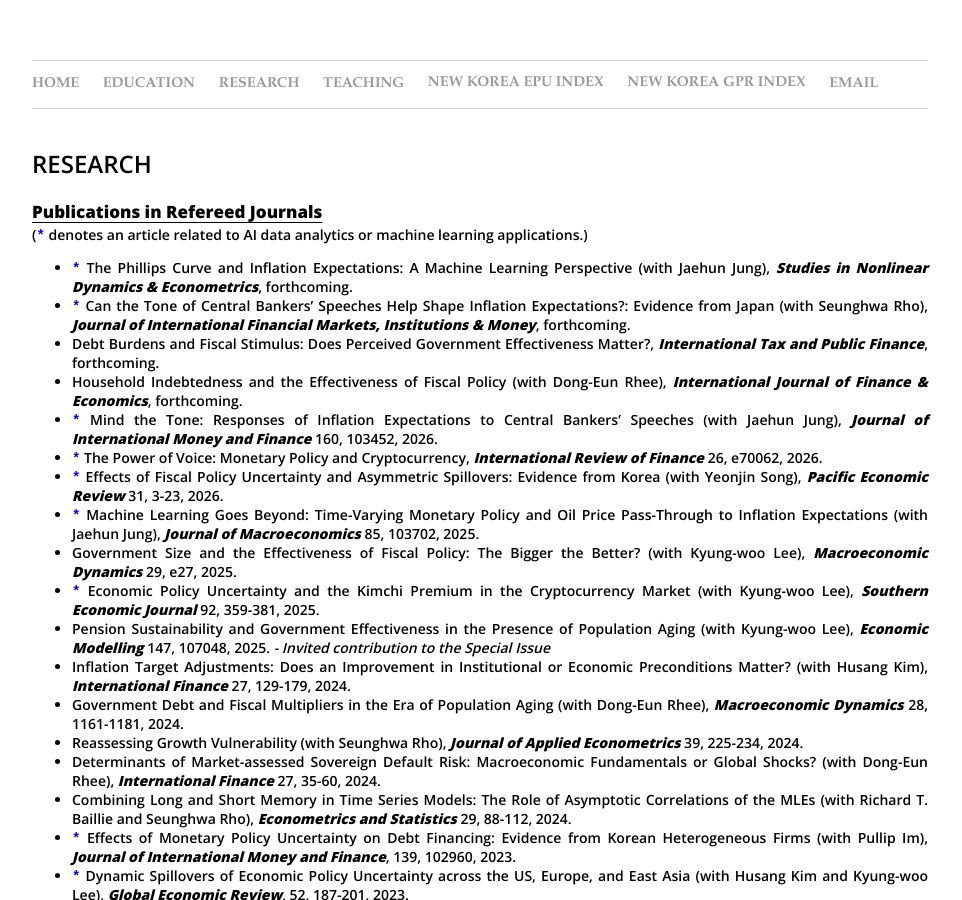
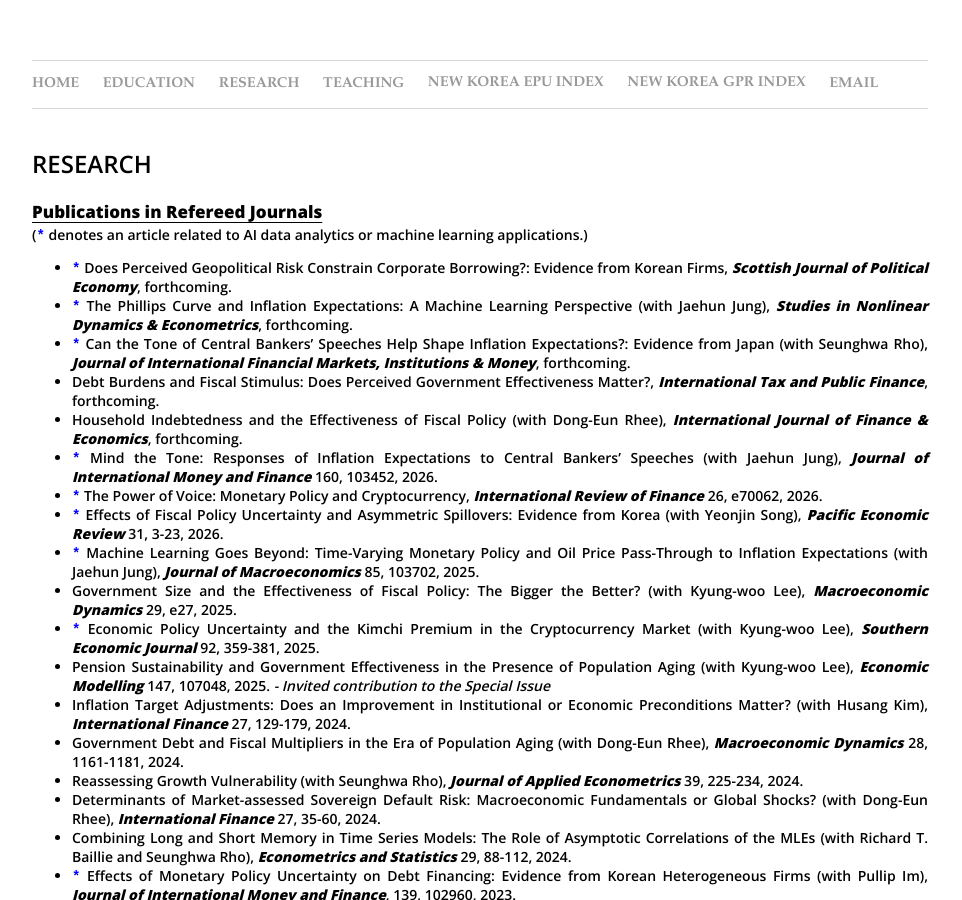
Before and after one commit to dooyeoncho/dooyeoncho.github.io, a Jekyll site: the page built from pages/research.html, in a window 1280 px wide and 900 px high. Shown: the whole window, without its empty margins (160-1122 px from the left). Built offline with Jekyll 4.4.1, drawn with Linux system fonts in a browser that asks for light colours; some of the changed text lies outside the part shown.

Commit message:
Update research.html

```diff
--- a/pages/research.html
+++ b/pages/research.html
@@ -56,10 +56,10 @@ span.highlight-title {
 
 <div><b><p style="font-family: 'Open Sans', sans-serif; font-size: 17px; font-weight: 800; color: black; text-decoration: underline; text-underline-position: under; margin: 0;">Publications in Refereed Journals</font></p></b></div> </div><span class="highlight-title"></li>(<code style="color : blue"><b>*</b></code> denotes an article related to AI data analytics or machine learning applications.)</li></div>
 		<div><ul>
-
+            <span class="highlight-title"><li><code style="color : blue"><b>*</b></code> Does Perceived Geopolitical Risk Constrain Corporate Borrowing?: Evidence from Korean Firms, <em property="italic"><b>Scottish Journal of Political Economy</b></em>, forthcoming.</li></span>
 			<span class="highlight-title"><li><code style="color : blue"><b>*</b></code> The Phillips Curve and Inflation Expectations: A Machine Learning Perspective (with Jaehun Jung), <em property="italic"><b>Studies in Nonlinear Dynamics & Econometrics</b></em>, forthcoming.</li></span>
 			<span class="highlight-title"><li><code style="color : blue"><b>*</b></code> Can the Tone of Central Bankers’ Speeches Help Shape Inflation Expectations?: Evidence from Japan (with Seunghwa Rho), <em property="italic"><b>Journal of International Financial Markets, Institutions & Money</b></em>, forthcoming.</li></span>
-		<span class="highlight-title"><li>Debt Burdens and Fiscal Stimulus: Does Perceived Government Effectiveness Matter?, <em property="italic"><b> International Tax and Public Finance</b></em>, forthcoming.</li></span>
+		    <span class="highlight-title"><li>Debt Burdens and Fiscal Stimulus: Does Perceived Government Effectiveness Matter?, <em property="italic"><b> International Tax and Public Finance</b></em>, forthcoming.</li></span>
 			<span class="highlight-title"><li>Household Indebtedness and the Effectiveness of Fiscal Policy (with Dong-Eun Rhee), <em property="italic"><b>International Journal of Finance & Economics</b></em>, forthcoming.</li></span>
 			<span class="highlight-title"><li><code style="color : blue"><b>*</b></code> Mind the Tone: Responses of Inflation Expectations to Central Bankers’ Speeches (with Jaehun Jung), <em property="italic"><b>Journal of International Money and Finance</b></em> 160, 103452, 2026.</li></span>
 			<span class="highlight-title"><li><code style="color : blue"><b>*</b></code> The Power of Voice: Monetary Policy and Cryptocurrency, <em property="italic"><b>International Review of Finance</b></em> 26, e70062, 2026.</li></span>
@@ -102,7 +102,6 @@ span.highlight-title {
 
 <div><b><p style="font-family: 'Open Sans', sans-serif; font-size: 17px; font-weight: 800; color: black; border-bottom: 1.5px solid black; display: inline-block; padding-bottom: 0.3px; margin: 0;">Working Papers</font></p></b> </div></li>(<code style="color : blue"><b>*</b></code> denotes an article related to AI data analytics or machine learning applications.)</li></div>
 	<ul>
-		<span class="highlight-title"><li><code style="color : blue"><b>*</b></code> Does Perceived Geopolitical Risk Constrain Corporate Borrowing?: Evidence from Korean Firms, <em property="italic"><b>Revise & Resubmit</b></em></li></span>
 		<span class="highlight-title"><li><code style="color : blue"><b>*</b></code> Narratives in Motion: Perception-Driven Geopolitical Risk in Korea (with Jaehun Jung), <em property="italic"><b>Revise & Resubmit</b></em></li></span>
 		<span class="highlight-title"><li>Bubbles as Waves or Martingales: Evidence from Global Stock Markets (with Antonio Doblas-Madrid)</li></span>
 		<span class="highlight-title"><li><code style="color : blue"><b>*</b></code> Asymmetric Effects of Geopolitical Risk on Air Travel Demand: Evidence from Korea (with Joo Yeon Sun)</li></span>
```
